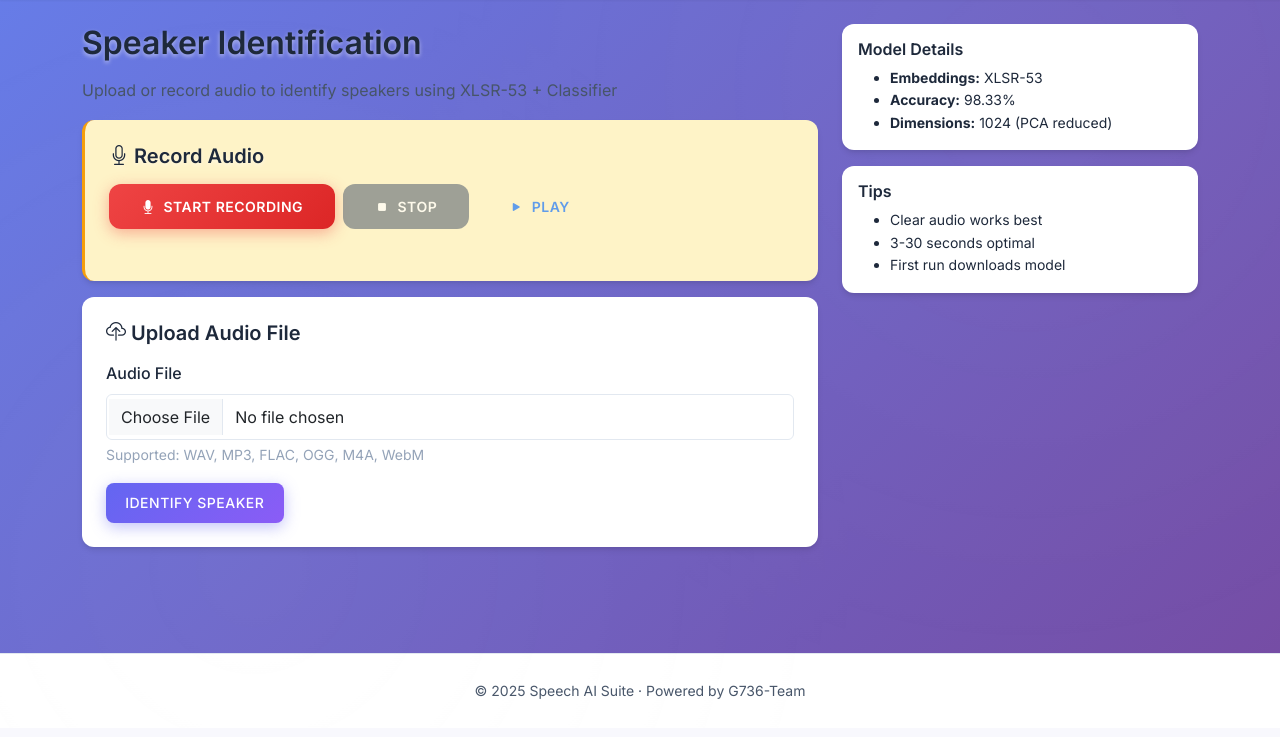
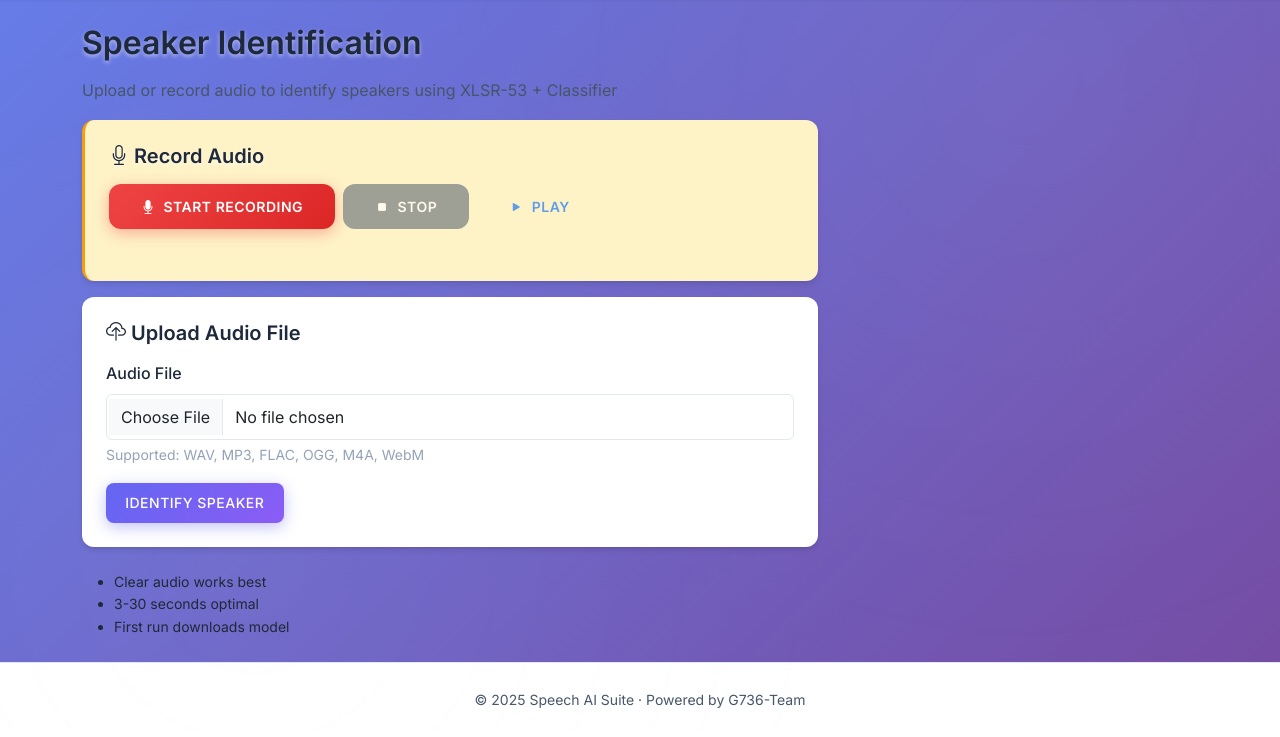
Before and after one commit to sk-inthiyaz/Emotion-classification, a Flask app: page /speaker in a window 1280 px wide. Shown: the part 72-809 px from the top of the page. Before the commit the page ends 771 px from the top, so only its background shows below. Run offline with Flask 3, Linux system fonts and the light colour scheme; some libraries are stand-ins or nearby versions.

```diff
--- a/backend/app/templates/speaker.html
+++ b/backend/app/templates/speaker.html
@@ -100,20 +100,6 @@
       {% endif %}
     </div>
     {% endif %}
-  </div>
-
-  <div class="col-lg-4">
-    <div class="card info-card p-3 mb-3">
-      <h6>Model Details</h6>
-      <ul class="small mb-0">
-        <li><strong>Embeddings:</strong> XLSR-53</li>
-        <li><strong>Accuracy:</strong> 98.33%</li>
-        <li><strong>Dimensions:</strong> 1024 (PCA reduced)</li>
-      </ul>
-    </div>
-
-    <div class="card tips-card p-3">
-      <h6>Tips</h6>
     <ul class="small mb-0">
       <li>Clear audio works best</li>
       <li>3-30 seconds optimal</li>
```
Lines whose indentation alone changed are shown as unchanged.
